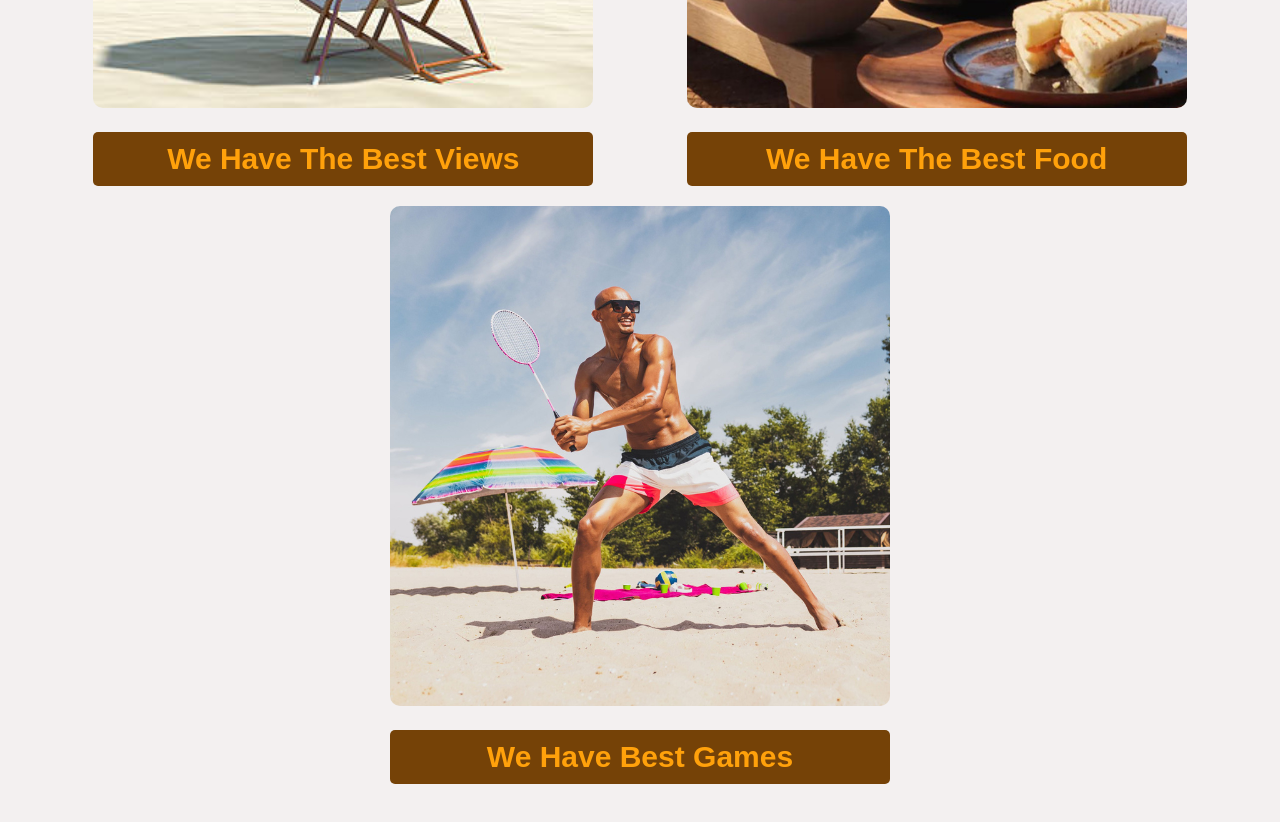
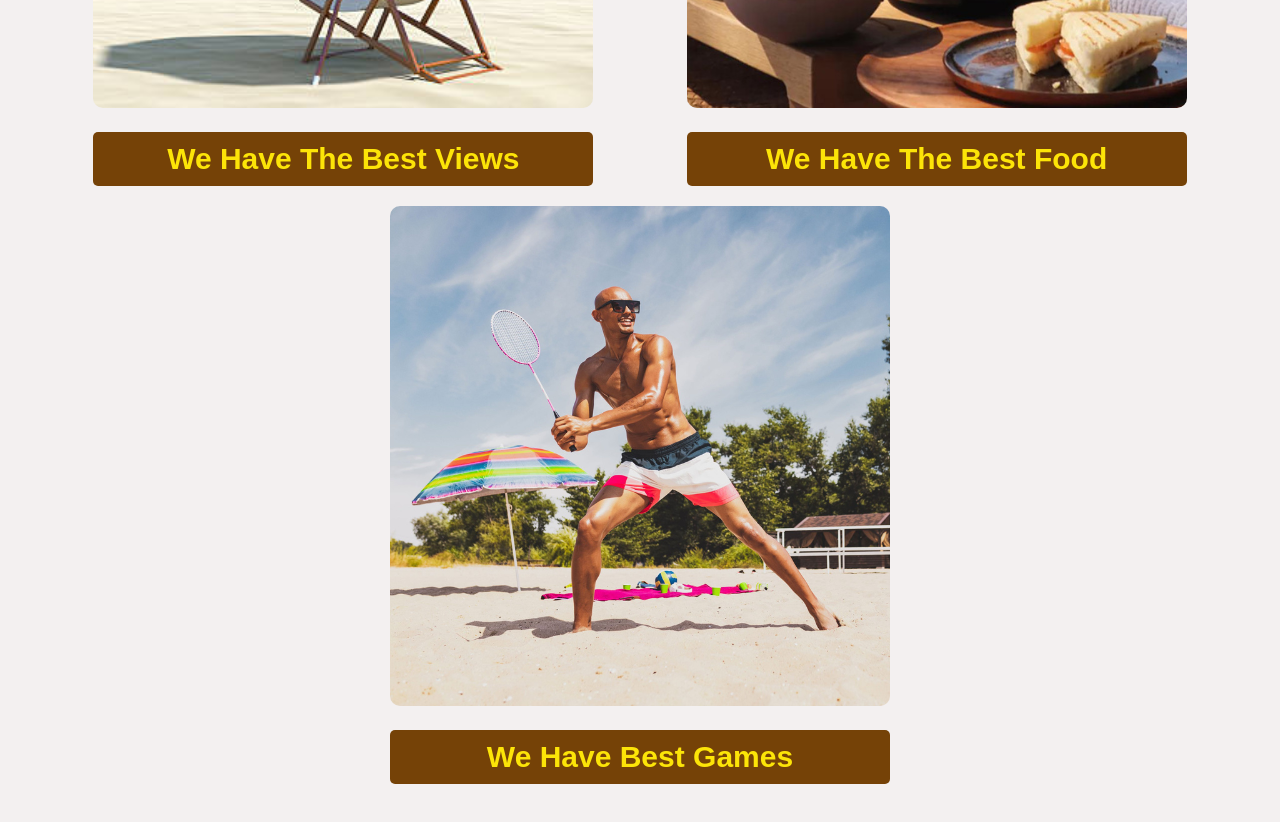
Before and after one commit to EGYDARK/Design_5, a plain HTML site: page index.html in a window 1280 px wide. Shown: the part 2500-3322 px from the top of the page. Drawn offline with Linux system fonts and the light colour scheme.

Commit message:
Update style.css

```diff
--- a/style.css
+++ b/style.css
@@ -237,7 +237,7 @@ header ul li  a:hover
 {
     text-align: center;
     margin: 20px 0;
-    color: rgb(255 161 11);
+    color: rgb(252, 228, 8);
     font-size: 30px;
     background-color: #754207;
     padding: 10px;
```
